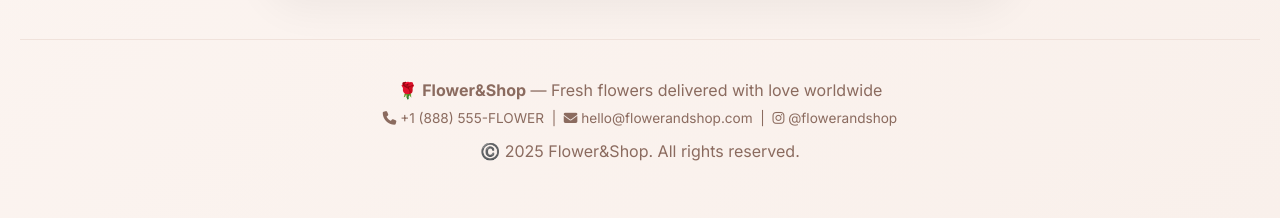
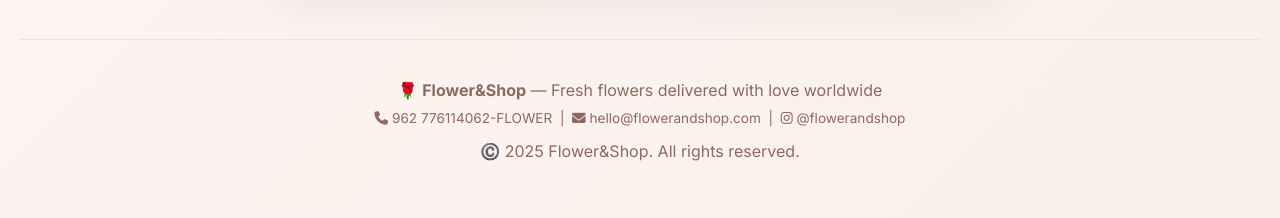
Before and after one commit to hamodalshatti/flower_shop200, a Flask app: template templates/delivery.html in a window 1280 px wide. Shown: the part 1697-1915 px from the top of the page. Run offline with Flask 3, Linux system fonts and the light colour scheme; the template is opened without the code that fills it, so the values that code supplies are empty.

Commit message:
Update delivery.html

```diff
--- a/templates/delivery.html
+++ b/templates/delivery.html
@@ -607,7 +607,7 @@
   <footer id="footer">
     <p>🌹 <strong>Flower&Shop</strong> — Fresh flowers delivered with love worldwide</p>
     <p style="margin-top: 10px; font-size: 0.85rem;">
-      <i class="fas fa-phone"></i> +1 (888) 555-FLOWER &nbsp;|&nbsp;
+      <i class="fas fa-phone"></i> 962 776114062-FLOWER &nbsp;|&nbsp;
       <i class="fas fa-envelope"></i> hello@flowerandshop.com &nbsp;|&nbsp;
       <i class="fab fa-instagram"></i> @flowerandshop
     </p>
```
